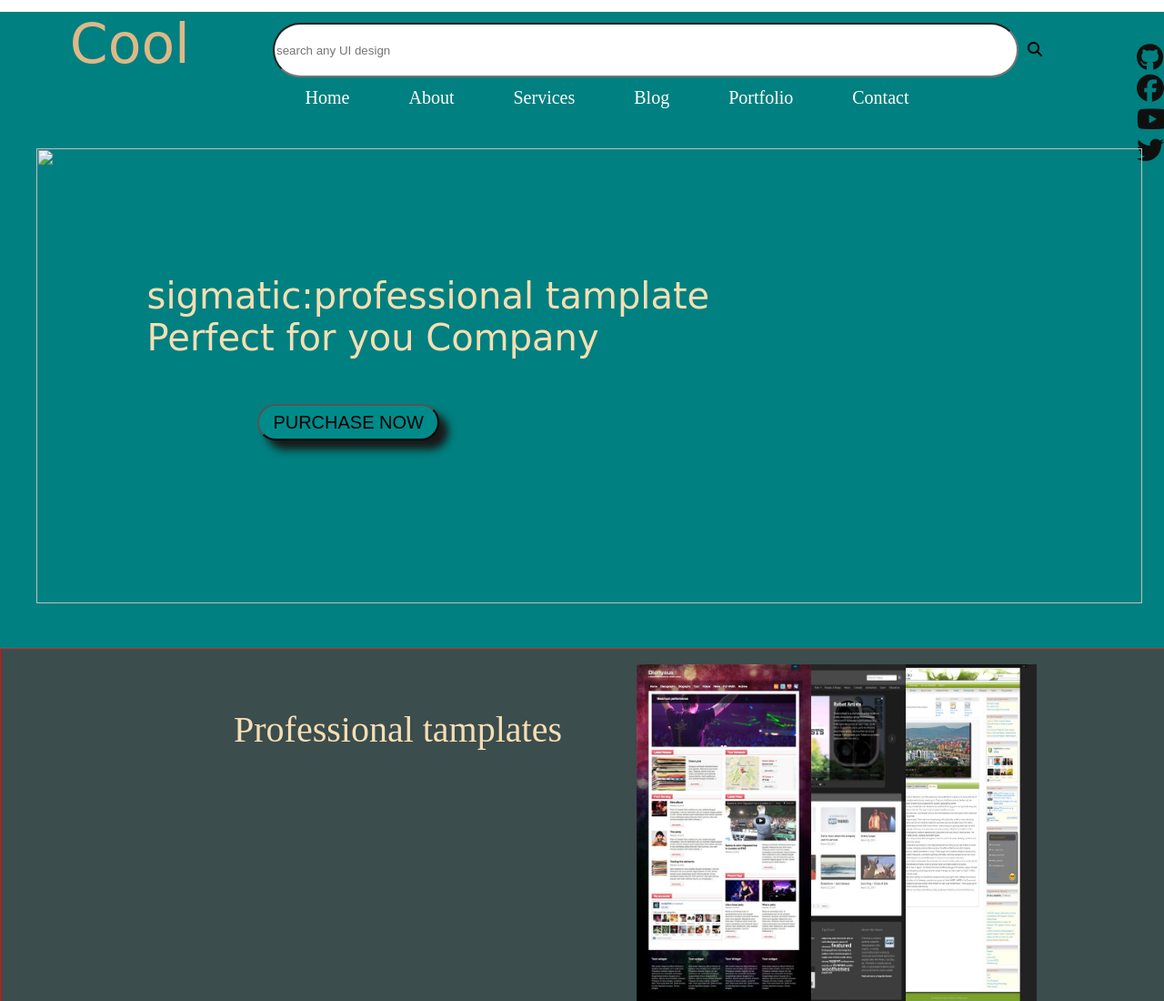
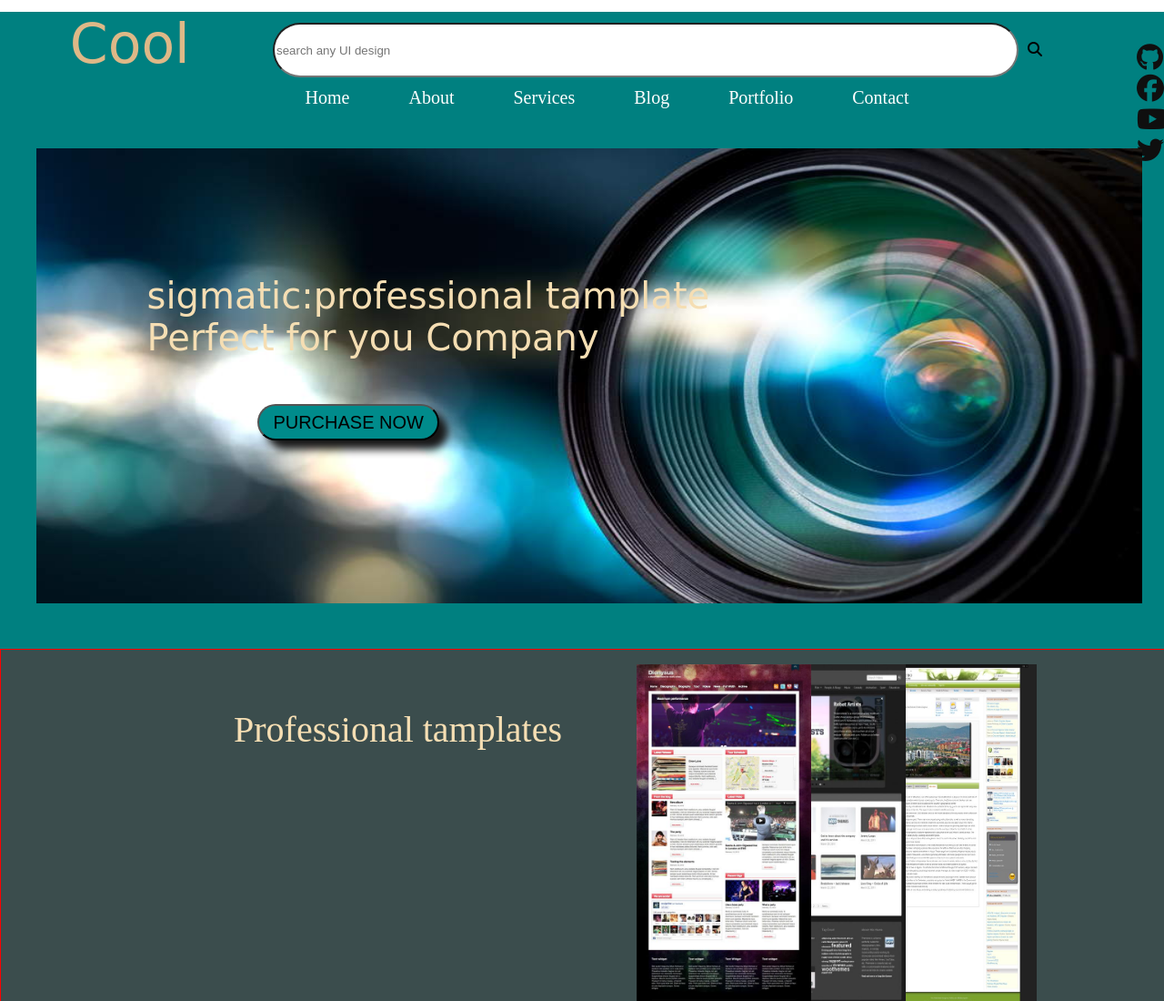
Before and after one commit to avijit5442/html-css-javascript, a plain HTML site: page website13.html in a window 1280 px wide. Shown: the top 1100 px of the page at 91% size. Drawn offline with Linux system fonts and the light colour scheme; files whose address does not match are found by name.

Commit message:
Update website13.html

```diff
--- a/website13.html
+++ b/website13.html
@@ -29,7 +29,7 @@
             </div>
         </div>
         <div class="content">
-            <img src="./images/Creative-Photography-Names-for-Instagram.jpg">
+            <img src="Creative-Photography-Names-for-Instagram.jpg">
             <div class="text">sigmatic:professional tamplate <br> Perfect for you Company</div>
             <button class="btn">PURCHASE NOW</button>
         </div>
```
